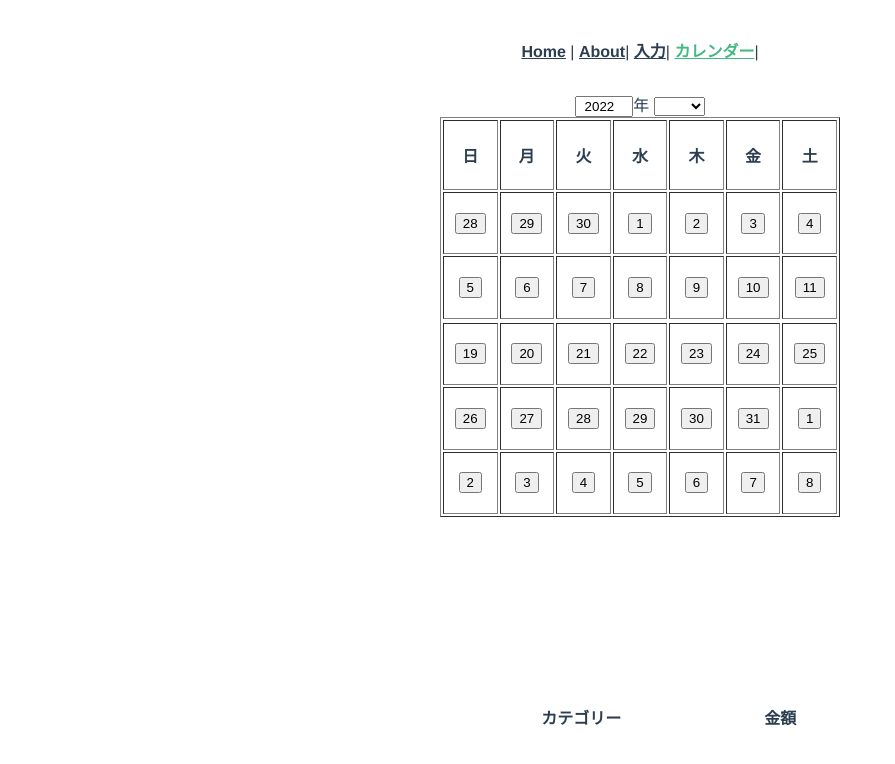
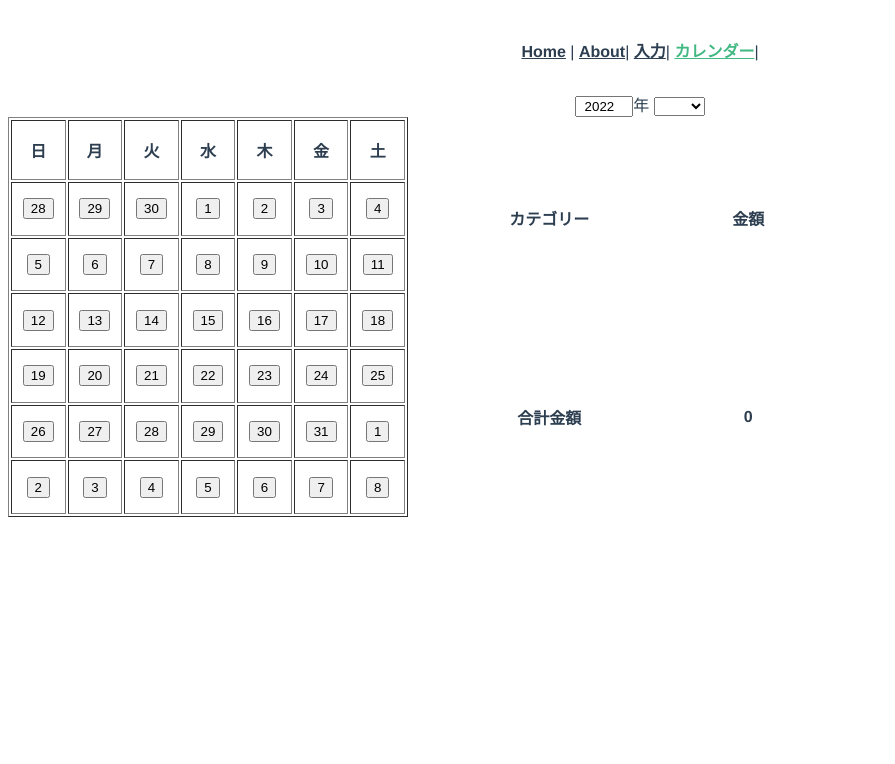
Before and after one commit to takuyanoguchi626/household-expenses, a Vue app: page /calender in a window 1280 px wide. Shown: the top 764 px of the page, without its empty margins (0-895 px from the left). Built offline with nearby package versions, Linux system fonts and the light colour scheme.

Commit message:
合計金額を表示させる機能を追加

```diff
--- a/src/store/index.ts
+++ b/src/store/index.ts
@@ -41,8 +41,18 @@ export default new Vuex.Store({
       };
     },
 
-    getspendingMap(state) {
-      return state.spendingMap;
+    getTotalSpending(state) {
+      return (date: string) => {
+        let totalSpending = 0;
+        const spendingList = state.spendingMap.get(date);
+        if (spendingList === undefined) {
+          return 0;
+        }
+        for (const spending of spendingList) {
+          totalSpending += Number(spending[1]);
+        }
+        return totalSpending;
+      };
     },
   },
   modules: {},
--- a/src/views/householdCalender.vue
+++ b/src/views/householdCalender.vue
@@ -17,6 +17,7 @@
         <option value="12">12月</option>
       </select>
     </div>
+    <div class="spendingTable">
       <div>
         <table border="1">
           <tr>
@@ -36,7 +37,7 @@
             </td>
           </tr>
           <tr>
-          <td v-for="day2 of SecondWeek" :key="day2">
+            <td v-for="day2 of secondWeek" :key="day2">
               <button @click="dayPush(day2)">
                 {{ day2 }}
               </button>
@@ -79,11 +80,16 @@
             <th>カテゴリー</th>
             <th>金額</th>
           </tr>
+          <tr>
+            <th>合計金額</th>
+            <th>{{ totalSpending }}</th>
+          </tr>
           <tr v-for="(spending, index) of spendings" :key="index">
             <td>{{ spending[0] }}</td>
             <td>{{ spending[1] }}</td>
           </tr>
         </table>
+      </div>
     </div>
   </div>
 </template>
@@ -100,20 +106,39 @@ export default class XXXComponent extends Vue {
   private day = 0;
   //Dateの月の調整
   private MOONAJDSTMENT = 1;
-  //
+  //5週目
   private fifthWeek = Array<number>();
+  /**
+   * 日付を年月日つなげて取得する.
+   *
+   * @returns 年月日つなげた日付
+   */
+  get date(): string {
+    return this.year + "-" + this.month + "-" + this.day;
+  }
   /**
    *指定した日付の支出一覧を取得する
    *
    *@returns 指定した日付の支出一覧
    */
-  get spendings(): Map<string, Array<Array<string | number>>> {
-    let date = this.year + "-" + this.month + "-" + this.day;
-    return this.$store.getters.getSpendings(date);
+  get spendings(): Array<Array<string | number>> {
+    return this.$store.getters.getSpendings(this.date);
   }
+  /**
+   * 指定した日付の支出の合計を取得する.
+   *
+   * @returns 指定した日付の支出の合計
+   */
+  get totalSpending(): number {
+    return this.$store.getters.getTotalSpending(this.date);
+  }
+  /**
+   * 日付を選択する.
+   *
+   * @param - 日付
+   */
   dayPush(day: number): void {
     this.day = day;
-    console.log(this.year + "-" + this.month + "-" + this.day);
   }
   //今月の1週間目を配列で取得
   get firstWeek(): Array<number> {
@@ -131,7 +156,7 @@ export default class XXXComponent extends Vue {
     return firstWeek;
   }
   //今月の2週間目を配列で取得
-  get SecondWeek(): Array<number> {
+  get secondWeek(): Array<number> {
     let secondWeek = Array<number>();
     for (let i = 0; secondWeek.length < 7; i++) {
       secondWeek.push(7 - this.dayOfWeek + 1 + i);
@@ -139,7 +164,7 @@ export default class XXXComponent extends Vue {
     return secondWeek;
   }
   //今月の3週間目を配列で取得
-  get ThirdWeek(): Array<number> {
+  get thirdWeek(): Array<number> {
     let thirdWeek = Array<number>();
     for (let i = 0; thirdWeek.length < 7; i++) {
       thirdWeek.push(7 - this.dayOfWeek + 1 + i + 7);
@@ -228,4 +253,8 @@ table {
   width: 400px;
   height: 400px;
 }
+
+.spendingTable {
+  display: flex;
+}
 </style>
```
Lines whose indentation alone changed are shown as unchanged.
